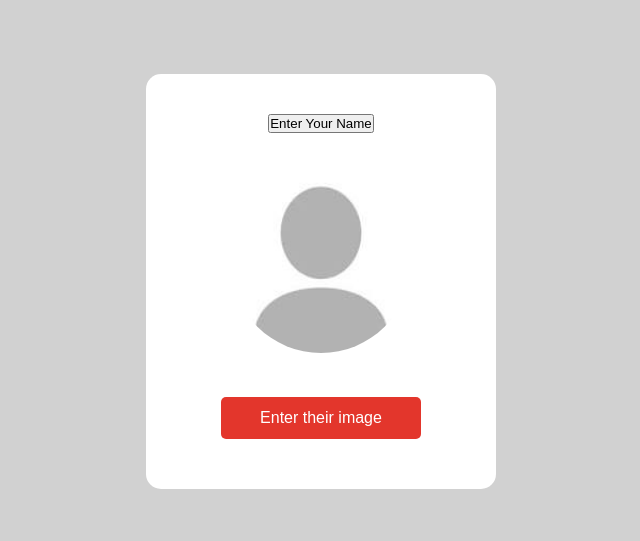
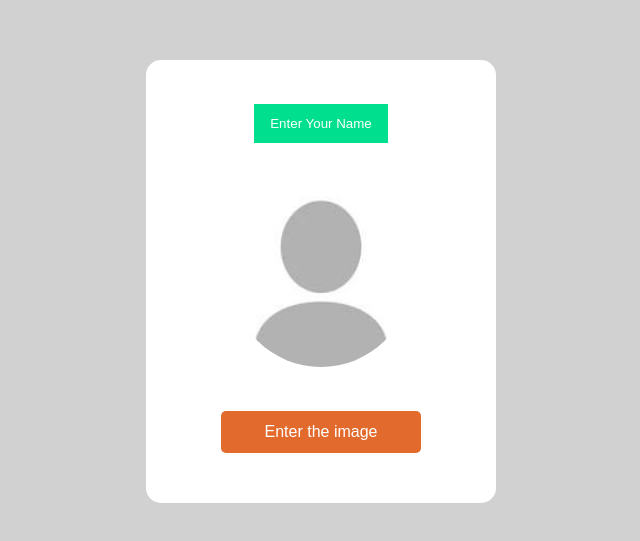
Before and after one commit to Snevj/taken-or-not, a plain HTML site: page code/Feedme.html in a window 1280 px wide. Shown: the part 119-660 px from the top of the page, without its empty margins (319-959 px from the left). Drawn offline with Linux system fonts and the light colour scheme.

Commit message:
styling the button

```diff
--- a/code/Feedme.html
+++ b/code/Feedme.html
@@ -7,14 +7,13 @@
     <link rel="stylesheet" href="feedme.css" >
 </head>
 <body>
-
     <div class="hero">
         <div class="card">
             <button onclick="displayName()">Enter Your Name</button>
             <p id="nameParagraph"><h1></h1></p>
             <p id="otherParagraph"></p>
             <img src="pfp.jpeg" id="profile-pic">
-            <label for="input-file">Enter their image</label>
+            <label for="input-file">Enter the image</label>
             <input type="file" accept="image/jpeg, image/png, image/jpg" id="input-file">
         </div>
     </div>
--- a/code/feedme.css
+++ b/code/feedme.css
@@ -34,7 +34,7 @@
 label {
     display: block;
     width: 200px;
-    background: #e3362c;
+    background: #e36a2d;
     color: #fff;
     padding: 12px;
     margin: 10px auto;
@@ -44,3 +44,12 @@ label {
 input {
     display: none;
 }
+button {
+    background-color: #00df8d;
+    border: none;
+    color: white;
+    padding: 12px 16px;
+    text-decoration: none;
+    margin: 4px 2px;
+    cursor: pointer;
+}
```
